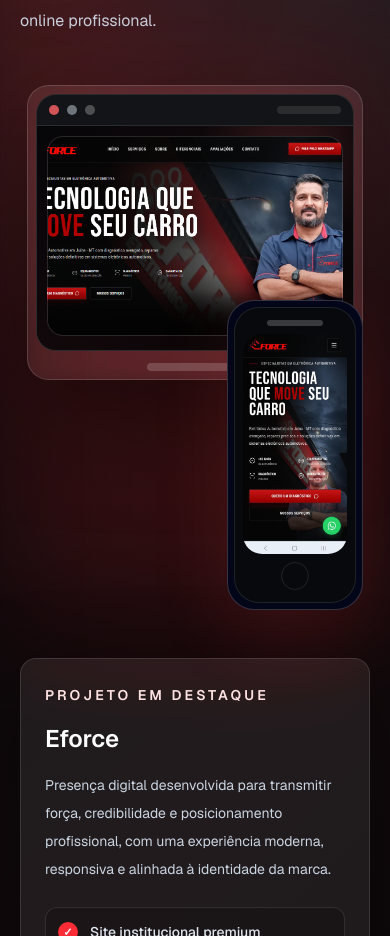
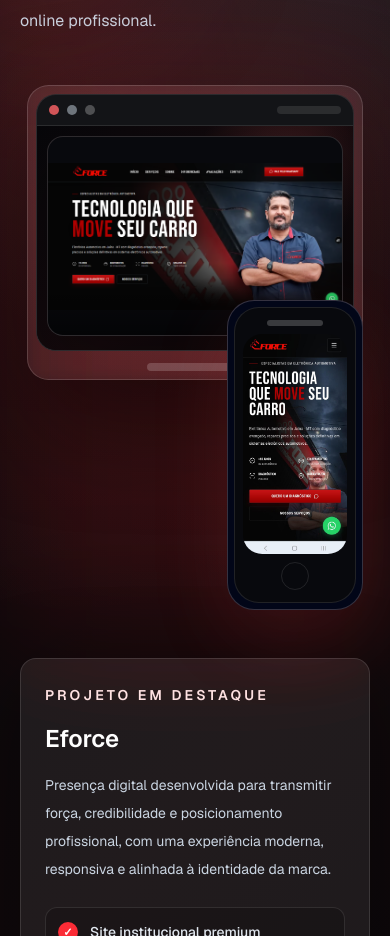
Before and after one commit to leonardocanva3/leonardo-machado-landing, a Next.js app: page / in a window 390 px wide. Shown: the part 10780-11716 px from the top of the page. Built offline with nearby package versions, Linux system fonts and the light colour scheme.

Commit message:
style: otimiza enquadramento responsivo do mockup Eforce

```diff
--- a/app/components/eforce-project-section.tsx
+++ b/app/components/eforce-project-section.tsx
@@ -67,7 +67,7 @@
                     <div className="relative min-h-[14rem] overflow-hidden bg-[radial-gradient(circle_at_78%_18%,rgba(248,113,113,0.18),transparent_28%),linear-gradient(135deg,#07070a_0%,#160a0d_52%,#050507_100%)] p-2.5 sm:min-h-[22rem] sm:p-4">
                       <div
                         aria-label="Hero do site da Eforce"
-                        className="relative min-h-[12.5rem] overflow-hidden rounded-[1rem] border border-red-100/15 bg-cover bg-center bg-[#08090d] shadow-[0_24px_70px_rgba(0,0,0,0.34)] sm:min-h-[20rem]"
+                        className="relative min-h-[12.5rem] overflow-hidden rounded-[1rem] border border-red-100/15 bg-contain bg-center bg-no-repeat bg-[#08090d] shadow-[0_24px_70px_rgba(0,0,0,0.34)] sm:min-h-[20rem]"
                         role="img"
                         style={{ backgroundImage: `url(${eforcePreviewImage})` }}
                       >
```
Also changed, not shown: public/images/logo-leonardo222-machado.png, public/images/logo-leonardo222-machado.png.png.
